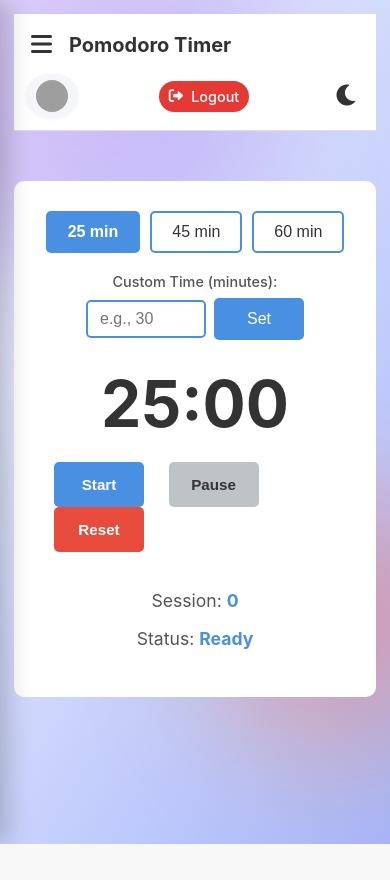
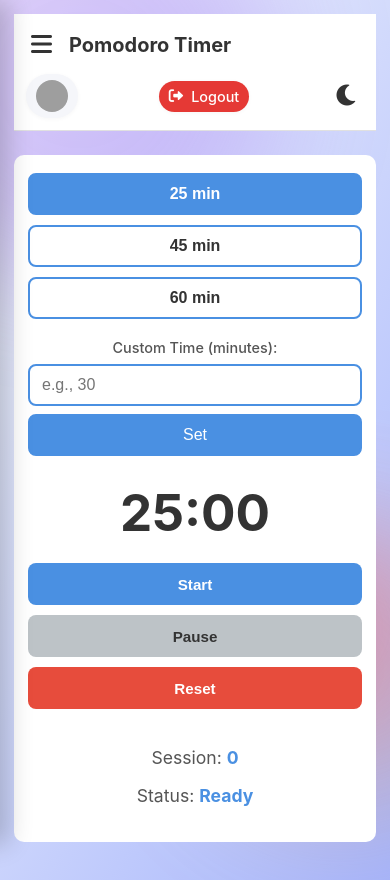
Before and after one commit to StudyPlannerJM/Final-project, a Flask app: page /pomodoro/ in a window 390 px wide; the page is wider, and only the part inside the window is pictured. Before the commit the page ends 844 px from the top of that part, so only its background shows below. Run offline with Flask 3, Linux system fonts and the light colour scheme; a user stored in the database is signed in; data that the repository does not hold is empty; some libraries are stand-ins or nearby versions; grey boxes are pictures that could not be loaded.

Commit message:
pomorodo for mobile view improved

```diff
--- a/app/static/css/core/base.css
+++ b/app/static/css/core/base.css
@@ -3,6 +3,13 @@
    ================================================ */
 
 /* General Body Styles */
+html,
+body {
+    width: 100%;
+    max-width: 100%;
+    overflow-x: hidden;
+}
+
 body {
     font-family: 'Inter', sans-serif;
     margin: 0;
@@ -207,6 +214,21 @@ iframe {
 }
 
 @media (max-width: 768px) {
+    html,
+    body {
+        /* Prevent lateral drag/bounce on mobile */
+        overflow-x: hidden;
+        overscroll-behavior-x: none;
+        touch-action: pan-y;
+    }
+
+    .wrapper,
+    .main-content,
+    .top-header,
+    .flash-messages {
+        max-width: 100%;
+    }
+
     .main-content {
         padding: 14px;
     }
--- a/app/static/css/pomodoro.css
+++ b/app/static/css/pomodoro.css
@@ -14,19 +14,26 @@
 .timer-settings {
     display: flex;
     gap: 10px;
+    flex-wrap: wrap;
+    justify-content: center;
     margin-bottom: 20px;
 }
 
 .btn-time {
-    padding: 10px 20px;
+    padding: 10px 16px;
     font-size: 1em;
     cursor: pointer;
     border: 2px solid var(--accent-color);
     background-color: transparent;
     color: var(--text-color-primary);
-    border-radius: 5px;
+    border-radius: 8px;
     transition: all 0.3s ease;
     min-width: 90px;
+    min-height: 42px;
+    display: inline-flex;
+    align-items: center;
+    justify-content: center;
+    font-weight: 600;
 }
 
 .custom-time-section {
@@ -48,14 +55,16 @@
     gap: 8px;
     justify-content: center;
     align-items: center;
+    flex-wrap: wrap;
 }
 
 #custom-time-input {
     width: 120px;
+    min-height: 42px;
     padding: 8px 12px;
     font-size: 1em;
     border: 2px solid var(--accent-color);
-    border-radius: 5px;
+    border-radius: 8px;
     background-color: transparent;
     color: var(--text-color-primary);
     transition: all 0.3s ease;
@@ -68,16 +77,20 @@
 }
 
 .btn-custom-time {
-    padding: 10px 20px;
+    padding: 10px 16px;
     font-size: 1em;
     cursor: pointer;
     border: 2px solid var(--accent-color);
     background-color: var(--accent-color);
     color: #fff;
-    border-radius: 5px;
+    border-radius: 8px;
     transition: all 0.3s ease;
     font-weight: 500;
     min-width: 90px;
+    min-height: 42px;
+    display: inline-flex;
+    align-items: center;
+    justify-content: center;
 }
 
 .btn-custom-time:hover {
@@ -103,16 +116,32 @@
     color: var(--text-color-primary);
 }
 
+.timer-controls {
+    display: flex;
+    gap: 10px;
+    justify-content: center;
+    align-items: stretch;
+    flex-wrap: wrap;
+    width: 100%;
+}
+
 .timer-controls button {
-    margin: 0 10px;
-    padding: 10pem;
+    margin: 0;
+    padding: 10px 18px;
     cursor: pointer;
     border: 2px solid transparent;
-    border-radius: 5px;
+    border-radius: 8px;
     transition: all 0.3s ease;
     min-width: 90px;
-    font-weight: 500
+    min-height: 42px;
+    font-weight: 600;
     transition: background-color 0.3s ease;
+}
+
+.timer-controls .btn {
+    display: inline-flex;
+    align-items: center;
+    justify-content: center;
 }
 
 .session-info {
@@ -269,6 +298,14 @@
     margin-bottom: 30px;
     padding-bottom: 20px;
     border-bottom: 2px solid var(--border-color);
+}
+
+.sessions-page-header > .btn {
+    min-height: 42px;
+    display: inline-flex;
+    align-items: center;
+    justify-content: center;
+    white-space: nowrap;
 }
 
 .stats-cards-compact {
@@ -568,10 +605,45 @@
 
 /* Mobile responsiveness */
 @media (max-width: 768px) {
+    .pomodoro-container {
+        padding: 18px 14px;
+        margin: 24px auto;
+        max-width: 100%;
+    }
+
+    .timer-settings,
+    .timer-controls {
+        width: 100%;
+    }
+
+    .timer-settings .btn-time,
+    .timer-controls .btn {
+        flex: 1 1 calc(50% - 6px);
+        min-width: 0;
+    }
+
+    .custom-time-input-group {
+        width: 100%;
+    }
+
+    #custom-time-input,
+    .btn-custom-time {
+        flex: 1 1 calc(50% - 6px);
+        width: auto;
+    }
+
+    .timer-display {
+        font-size: 3.2em;
+    }
+
     .sessions-page-header {
         flex-direction: column;
         align-items: stretch;
         gap: 15px;
+    }
+
+    .sessions-page-header > .btn {
+        width: 100%;
     }
 
     .stats-cards-compact {
@@ -938,3 +1010,12 @@ body.dark-theme .pagination-btn.disabled {
 body.dark-theme .pagination-info {
     color: var(--text-color-primary);
 }
+
+@media (max-width: 520px) {
+    .timer-settings .btn-time,
+    .timer-controls .btn,
+    #custom-time-input,
+    .btn-custom-time {
+        flex: 1 1 100%;
+    }
+}
```
